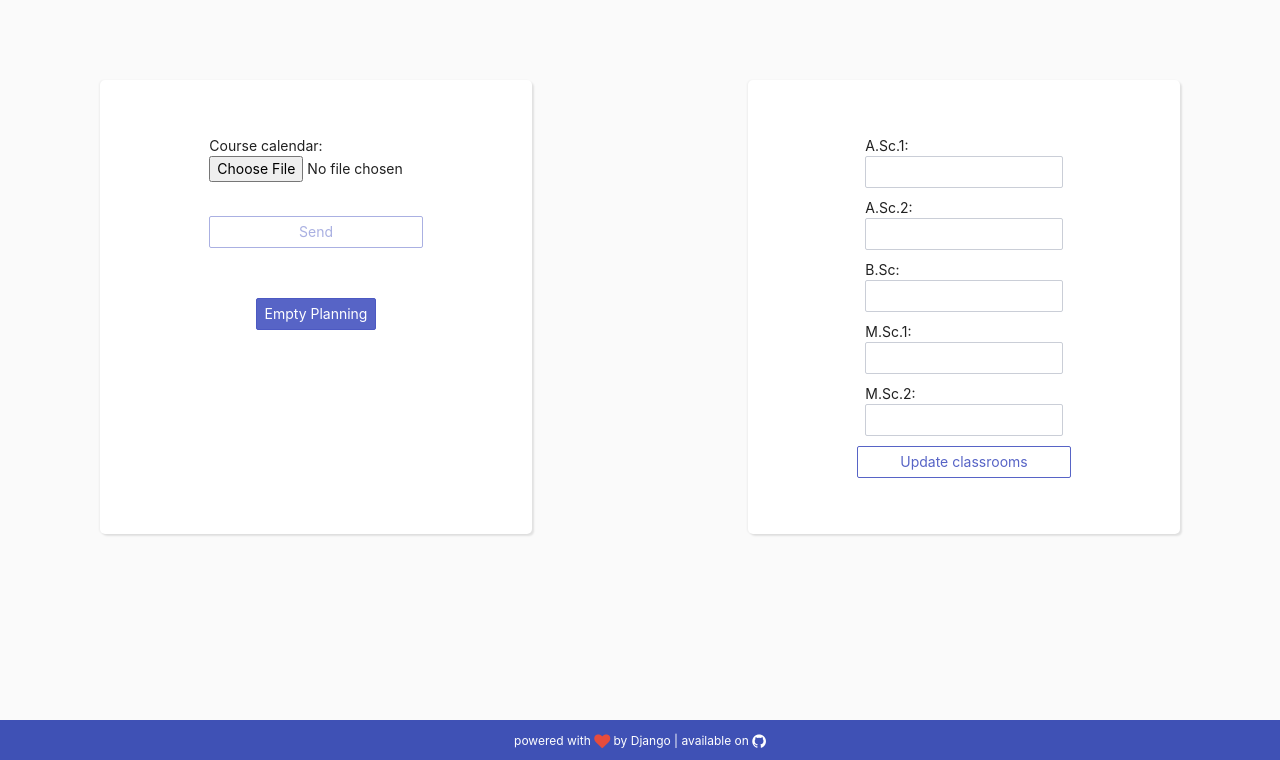
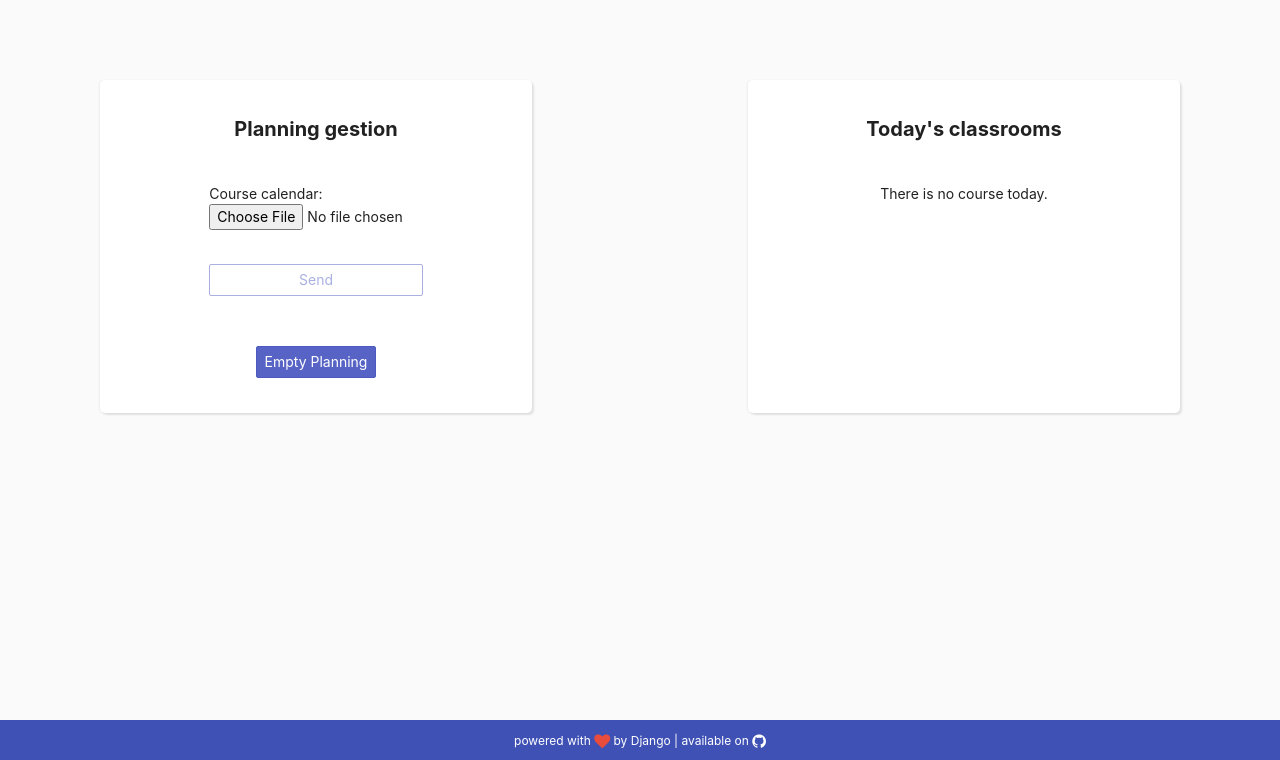
Before and after one commit to Gsvd/supboard, a Django app: page /admin/planning/upload/ in a window 1280 px wide. Shown: the part 40-800 px from the top of the page. Run offline with Django 3.2, Linux system fonts and the light colour scheme; the visitor is signed in with stand-in values (Sample User, id 1); data that the repository does not hold is empty.

Commit message:
classrooms

```diff
--- a/admin_page/utils.py
+++ b/admin_page/utils.py
@@ -9,6 +9,23 @@ def grade_has_course(grade):
     return True if count > 0 else False
 
 
+def at_least_one_grade_on_campus_today():
+    date = datetime.datetime.now()
+    at_least = False
+    for i in range(1, 6):
+        count = Planning.objects.filter(date=date, grade=i).count()
+        at_least = True if count > 0 else False
+    return at_least
+
+def get_grades_on_campus():
+    result = []
+    date = datetime.datetime.now()
+    for i in range(1, 6):
+        count = Planning.objects.filter(date=date, grade=i).count()
+        result.append(True if count > 0 else False)
+    return result
+
+
 def get_grade_by_id(id):
     return {
         1: "grade_1",
@@ -17,3 +34,18 @@ def get_grade_by_id(id):
         4: "grade_4",
         5: "grade_5"
     }[id]
+
+
+def get_classrooms_by_date(date):
+    grade_1 = Planning.objects.filter(date=date, grade=1)
+    grade_2 = Planning.objects.filter(date=date, grade=2)
+    grade_3 = Planning.objects.filter(date=date, grade=3)
+    grade_4 = Planning.objects.filter(date=date, grade=4)
+    grade_5 = Planning.objects.filter(date=date, grade=5)
+    return {
+        "grade_1": grade_1[0].classroom if len(grade_1) > 0 else None,
+        "grade_2": grade_2[0].classroom if len(grade_2) > 0 else None,
+        "grade_3": grade_3[0].classroom if len(grade_3) > 0 else None,
+        "grade_4": grade_4[0].classroom if len(grade_4) > 0 else None,
+        "grade_5": grade_5[0].classroom if len(grade_5) > 0 else None,
+    }
--- a/admin_page/views.py
+++ b/admin_page/views.py
@@ -7,6 +7,8 @@ import datetime
 import pandas as pd
 
 from django.http.response import HttpResponseRedirect
+from django import forms
+from django.db.transaction import atomic
 from django.shortcuts import render
 from django.contrib.auth import authenticate, login, logout
 from django.contrib.auth.decorators import login_required
@@ -17,7 +19,7 @@ from .forms import LoginForm, UploadForm, ClassroomForm
 from supboard.enums import Url
 from supboard.enums import RowTarget
 from admin_page.utils import get_grade_by_id
-from admin_page.utils import grade_has_course
+from admin_page.utils import get_classrooms_by_date, grade_has_course, at_least_one_grade_on_campus_today
 
 
 def admin_index(request):
@@ -50,38 +52,39 @@ def admin_logout(request):
 
 
 @login_required
+@atomic
 def admin_upload(request):
-    if request.method == "POST":
-        upload = UploadForm(request.POST, request.FILES)
-        classroom = ClassroomForm(request.POST)
-        if upload.is_valid():
-            valid_extensions = [".csv", ".xlsx"]
-            ext = os.path.splitext(request.FILES["csvFile"].name)[1]
-            if ext not in valid_extensions:
-                messages.error(request, "File type not allowed!")
-            else:
-                Planning.objects.all().delete()
-                tmp_files = []
-                file_path = handle_uploaded_file(request.FILES["csvFile"], ext)
+    upload = UploadForm(request.POST or None, request.FILES or None)
+    initial = get_classrooms_by_date(datetime.datetime.today().strftime('%Y-%m-%d'))
+    classroom = ClassroomForm(request.POST or None, initial=initial)
+    if upload.is_valid():
+        valid_extensions = [".csv", ".xlsx"]
+        ext = os.path.splitext(request.FILES["csvFile"].name)[1]
+        if ext not in valid_extensions:
+            messages.error(request, "File type not allowed!")
+        else:
+            Planning.objects.all().delete()
+            tmp_files = []
+            file_path = handle_uploaded_file(request.FILES["csvFile"], ext)
+            tmp_files.append(file_path)
+            if ext == valid_extensions[1]:
+                file_path = convert_xlsx_csv(file_path)
                 tmp_files.append(file_path)
-                if ext == valid_extensions[1]:
-                    file_path = convert_xlsx_csv(file_path)
-                    tmp_files.append(file_path)
-                import_csv(file_path)
-                delete_tmp_files(tmp_files)
-                messages.success(request, "Upload successful")
-        elif classroom.is_valid():
-            today = datetime.datetime.today().strftime('%Y-%m-%d')
-            for i in range(1, 6):
-                data = Planning.objects.filter(date=today, grade=i).order_by("hour")
-                for entry in data:
-                    entry.classroom = classroom.cleaned_data[get_grade_by_id(i)]
-                    entry.save()
-            messages.success(request, "Classroom modification successful")
-    else:
-        upload = UploadForm()
-        classroom = ClassroomForm()
-    return render(request, "upload.html", {"upload": upload, "classroom": classroom})
+            import_csv(file_path)
+            delete_tmp_files(tmp_files)
+            messages.success(request, "Upload successful")
+    elif classroom.is_valid():
+        today = datetime.datetime.today().strftime('%Y-%m-%d')
+        for i in range(1, 6):
+            data = Planning.objects.filter(date=today, grade=i).order_by("hour")
+            for entry in data:
+                entry.classroom = classroom.cleaned_data[get_grade_by_id(i)]
+                entry.save()
+        messages.success(request, "Classrooms modifications recorded")
+    for i in range(1, 6):
+        if not grade_has_course(i):
+            classroom.fields["grade_" + str(i)].widget = forms.HiddenInput()
+    return render(request, "upload.html", {"upload": upload, "classroom": classroom, "at_least_one_grade": at_least_one_grade_on_campus_today()})
 
 
 def delete_tmp_files(tmp_files):
--- a/static/css/style.css
+++ b/static/css/style.css
@@ -248,13 +248,20 @@ body .container .row .col .teacher {
 }
 
 body .container .login-form {
-    padding: 7vh;
+    padding: 35px 7vh 35px 7vh;
     margin-top: 10vh;
     background: white;
     min-height: 35vh;
     height: auto;
     border-radius: 5px;
     box-shadow: 2px 2px 2px rgba(0, 0, 0, 0.1), -1px 0 2px rgba(0, 0, 0, 0.05);
+}
+
+body .container .login-form .title-block {
+    text-align: center;
+    font-size: 20px;
+    margin-bottom: 40px;
+    font-weight: bold;
 }
 
 body .container .login-form input {
--- a/templates/upload.html
+++ b/templates/upload.html
@@ -4,6 +4,9 @@
     {% if user.is_authenticated %}
         <div class="columns">
             <div class="column col-4 col-mx-auto login-form">
+                <div class="col-12 col-mx-auto title-block">
+                    Planning gestion
+                </div>
                 <div class="col-8 col-mx-auto login-group">
                     <form id="upload_form" method="post" action="" enctype="multipart/form-data">
                         {% csrf_token %}
@@ -24,10 +27,14 @@
                 </div>
             </div>
             <div class="column col-4 col-mx-auto login-form">
+                <div class="col-12 col-mx-auto title-block">
+                    Today's classrooms
+                </div>
                 <div class="col-8 col-mx-auto login-group">
                     <form id="upload_form" method="post" action="" enctype="multipart/form-data">
                         {% csrf_token %}
                         {% for element in classroom %}
+                            {% if not element.is_hidden %}
                                 <div class="columns col-mx-auto">
                                     <div class="column col-12">
                                         {{ element.label_tag }}
@@ -36,8 +43,13 @@
                                         {{ element }}
                                     </div>
                                 </div>
+                            {% endif %}
                         {% endfor %}
-                        <button id="updateClassroom" class="btn btn-block">Update classrooms</button>
+                        {% if at_least_one_grade %}
+                            <button id="updateClassroom" class="btn btn-primary" style="margin-top: 25px; width: 100%;">Update classrooms</button>
+                        {% else %}
+                            <div class="col-12" style="text-align: center;">There is no course today.</div>
+                        {% endif %}
                     </form>
                 </div>
             </div>
```
Lines whose indentation alone changed are shown as unchanged.
